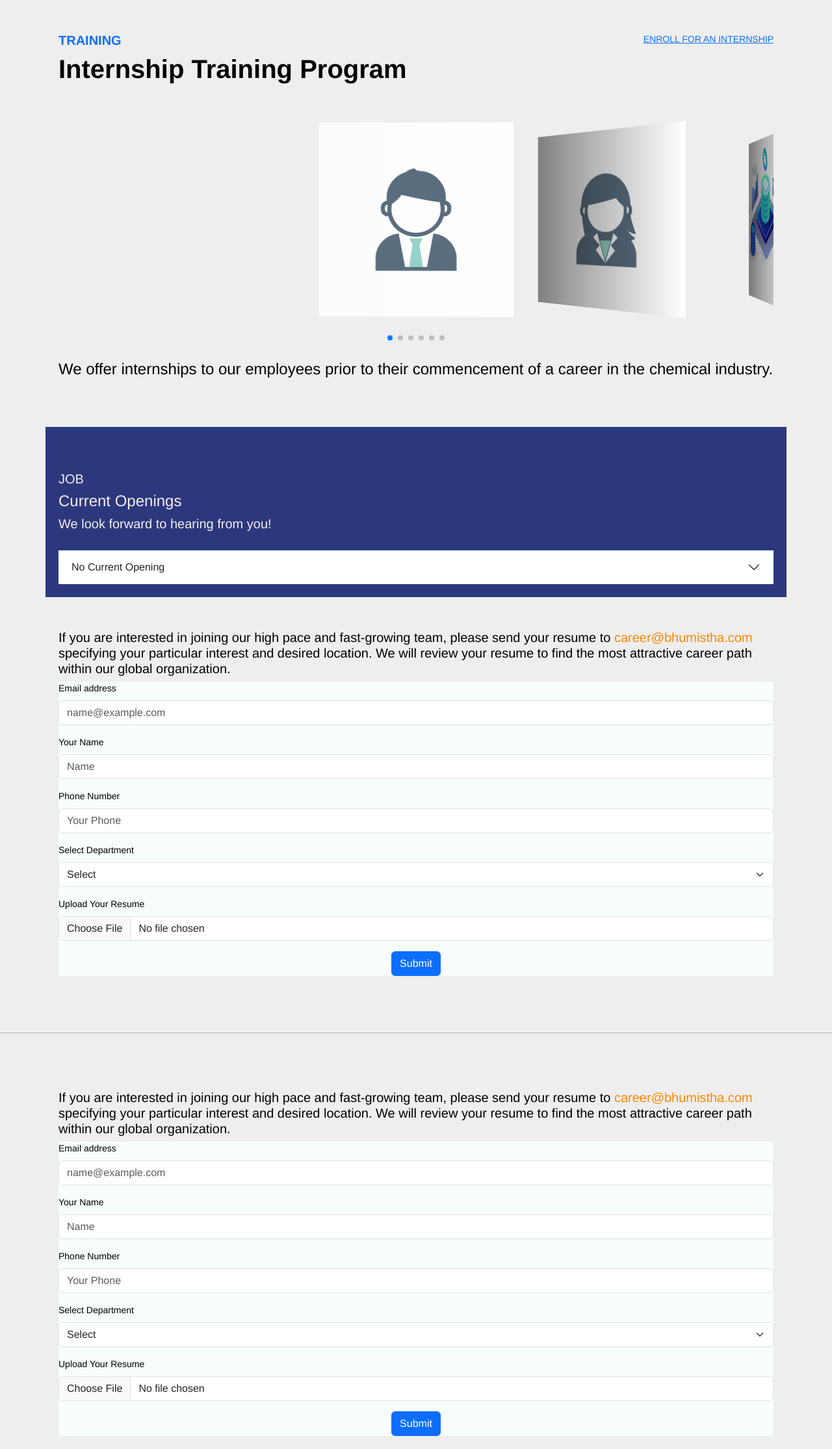
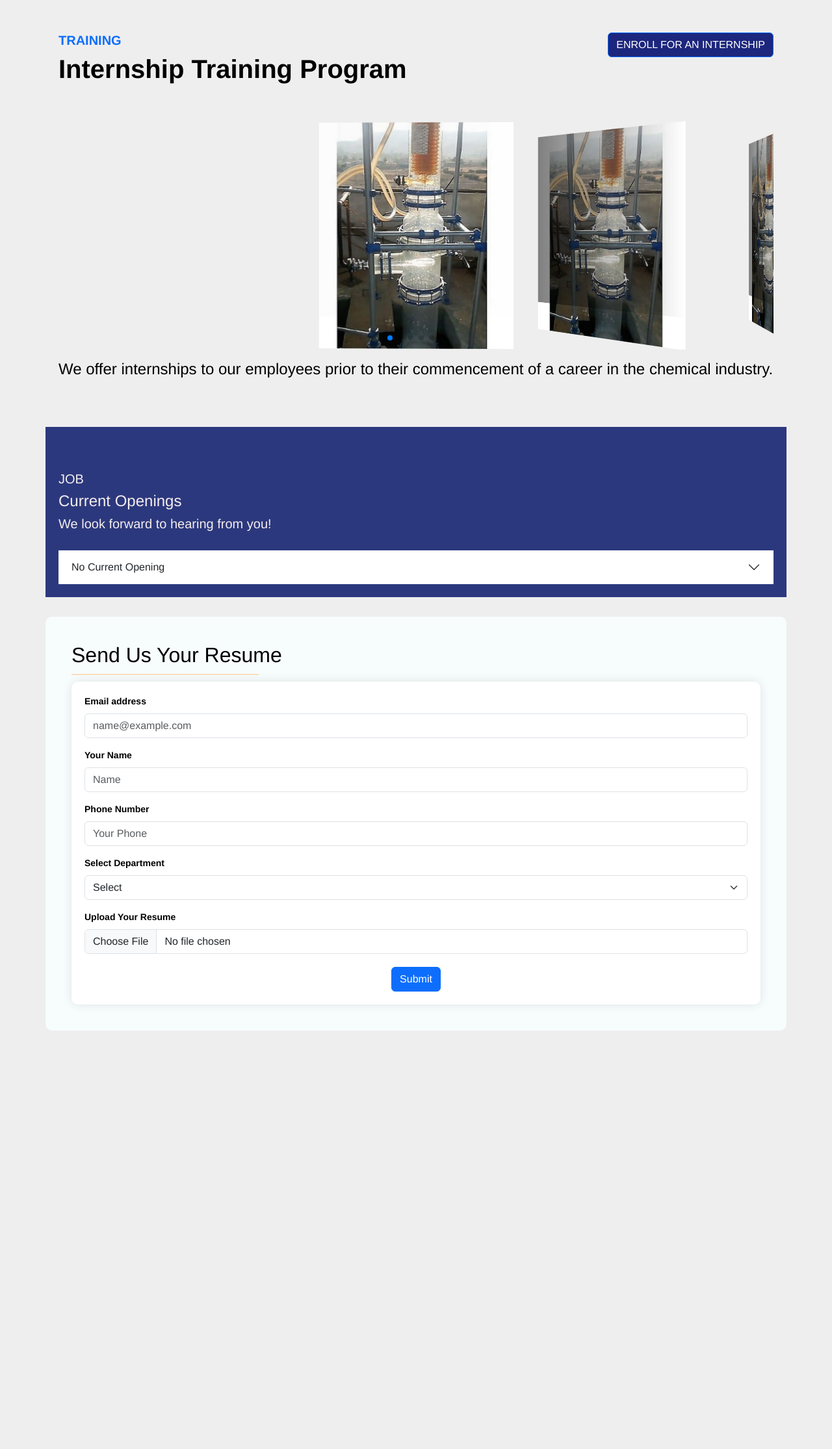
Before and after one commit to RahulDeshmukh18/bhumistha-, a Django app: template main/templates/main/careeer.html in a window 1280 px wide. Shown: the whole page at 65% size. After the commit the page ends 1586 px from the top, so only its background shows below. Run offline with Django 3.2, Linux system fonts and the light colour scheme; the template is opened without the code that fills it, so the values that code supplies are empty; some libraries are stand-ins or nearby versions.

Commit message:
Changes in Career.html

```diff
--- a/main/templates/main/careeer.html
+++ b/main/templates/main/careeer.html
@@ -50,6 +50,44 @@
             display: block;
             width: 100%;
         }
+
+        /* Updated contact section styling */
+        .contact {
+            background-color: #f7fcfc;
+            padding: 40px;
+            border-radius: 10px;
+            margin-top: 30px;
+        }
+
+        .contact h5 {
+            font-weight: 400;
+            margin-bottom: 20px;
+        }
+
+        .contact form {
+            background-color: #fff;
+            padding: 20px;
+            border-radius: 10px;
+            box-shadow: 0 0 15px rgba(0, 0, 0, 0.1);
+        }
+
+        .contact form label {
+            font-weight: 600;
+        }
+
+        .contact hr {
+            border-top: 2px solid #ff8800;
+            width: 18rem;
+            margin: 10px 0;
+        }
+
+        .contact form .mb-3 {
+            margin-bottom: 20px;
+        }
+
+        .contact form .text-center {
+            margin-top: 20px;
+        }
     </style>
 </head>
 
@@ -62,42 +100,42 @@
                     <h1 class="fw-bold text-sm-start">Internship Training Program</h1>
                 </div>
                 <div>
-                    <a href="#appointment" class="appointment-btn scrollto"><span
-                            class="d-none d-md-inline">ENROLL FOR AN INTERNSHIP</span> </a>
+                    <a href="#appointment" class="btn btn-primary scrollto" style="background-color: #1D267D;">
+                        <span class="d-none d-md-inline">ENROLL FOR AN INTERNSHIP</span>
+                    </a>
                 </div>
             </div>
             <div class="swiper mySwiper">
                 <div class="swiper-wrapper">
                     <!-- Add some space around the images -->
                     <div class="swiper-slide mx-2">
-                        <img src="{% static 'main/images/5856.jpg' %}" />
+                        <img src="{% static 'main/images/project2.jpg' %}" />
                     </div>
                     <div class="swiper-slide mx-2">
-                        <img src="{% static 'main/images/5857.jpg' %}" />
+                        <img src="{% static 'main/images/project2.jpg' %}" />
                     </div>
                     <div class="swiper-slide mx-2">
-                        <img src="{% static 'main/images/about-img.png' %}" />
+                        <img src="{% static 'main/images/project2.jpg' %}" />
                     </div>
                     <div class="swiper-slide mx-2">
-                        <img src="{% static 'main/images/5856.jpg' %}" />
+                        <img src="{% static 'main/images/project2.jpg' %}" />
                     </div>
                     <div class="swiper-slide mx-2">
-                        <img src="{% static 'main/images/5856.jpg' %}" />
+                        <img src="{% static 'main/images/project2.jpg' %}" />
                     </div>
                     <div class="swiper-slide mx-2">
-                        <img src="{% static 'main/images/5856.jpg' %}" />
+                        <img src="{% static 'main/images/project2.jpg' %}" />
                     </div>
                 </div>
                 <div class="swiper-pagination"></div>
             </div>
             <h4 class="py-3 fw-light">We offer internships to our employees prior to their commencement of a career in
-                the chemical
-                industry.</h4>
+                the chemical industry.</h4>
         </div>
     </section>
 
     <!--Job current opening-->
-    <div id="box" class="container" style="height: 400; background-color: rgb(44, 56, 125);color: rgb(244, 238, 238);">
+    <div id="box" class="container" style="height: 400; background-color: rgb(44, 56, 125); color: rgb(244, 238, 238);">
         <div class="section-title pt-5">
             <div class="col-lg-7 pt-4 pt-lg-0 content aos-init aos-animate" data-aos="fade-left">
                 <h5>JOB</h5>
@@ -132,60 +170,13 @@
             <!-- Repeat the above structure for other openings if needed -->
         </div>
     </div>
+
+    <!-- Updated contact section -->
     <div class="contact container">
-        <h5 style="font-weight: 400;">If you are interested in joining our high pace and fast-growing team, please send
-            your resume to <span style="color: rgb(255, 136, 0);">career@bhumistha.com</span> specifying your particular
-            interest and desired location. We will review your resume to find the most attractive career path within our
-            global organization.</h5>
+        <h2>Send Us Your Resume</h2>
+        <hr>
         <form action="https://formsubmit.co/510fca4c58dcbf49f80be352a1b2aaa5" method="POST" enctype="multipart/form-data"
-            role="form" class="php-email-form col-md-12" style="background-color: #f7fcfc;">
-            <!-- Add some margin to the form elements -->
-            <div class="mb-3">
-                <label for="exampleFormControlInput1" class="form-label">Email address</label>
-                <input type="email" class="form-control" id="exampleFormControlInput1" name="email"
-                    placeholder="name@example.com">
-            </div>
-            <div class="mb-3">
-                <label for="exampleFormControlInput2" class="form-label">Your Name</label>
-                <input type="text" class="form-control" id="exampleFormControlInput2" name="name" placeholder="Name">
-            </div>
-            <div class="mb-3">
-                <label for="exampleFormControlInput3" class="form-label">Phone Number</label>
-                <input type="tel" class="form-control" id="exampleFormControlInput3" name="phone"
-                    placeholder="Your Phone" pattern="[0-9]{10}">
-            </div>
-            <div class="mb-3">
-                <label for="exampleFormControlSelect1" class="form-label">Select Department</label>
-                <select class="form-select" id="exampleFormControlSelect1" name="department">
-                    <option value="">Select</option>
-                    <option value="Internship">Internship</option>
-                    <option value="Freshers">Freshers</option>
-                    <option value="Senior">Senior</option>
-                </select>
-            </div>
-            <div class="mb-3">
-                <label for="formFile" class="form-label">Upload Your Resume</label>
-                <input class="form-control" type="file" id="formFile" name="attachment">
-            </div>
-            <div class="text-center">
-                <button type="submit" class="btn btn-primary">Submit</button>
-            </div>
-        </form>
-    </div>
-      </div>
-       </div>
-       <br>
-       <hr>
-       <br>
-
-    <div class="contact container">
-        <h5 style="font-weight: 400;">If you are interested in joining our high pace and fast-growing team, please send
-            your resume to <span style="color: rgb(255, 136, 0);">career@bhumistha.com</span> specifying your particular
-            interest and desired location. We will review your resume to find the most attractive career path within our
-            global organization.</h5>
-        <form action="https://formsubmit.co/510fca4c58dcbf49f80be352a1b2aaa5" method="POST" enctype="multipart/form-data"
-            role="form" class="php-email-form col-md-12" style="background-color: #f7fcfc;">
-            <!-- Add some margin to the form elements -->
+            role="form" class="php-email-form col-md-12">
             <div class="mb-3">
                 <label for="exampleFormControlInput1" class="form-label">Email address</label>
                 <input type="email" class="form-control" id="exampleFormControlInput1" name="email"
@@ -227,6 +218,9 @@
             grabCursor: true,
             centeredSlides: true,
             slidesPerView: "auto",
+            autoplay: {
+                delay: 3000,
+             },
             coverflowEffect: {
                 rotate: 50,
                 stretch: 0,
```
